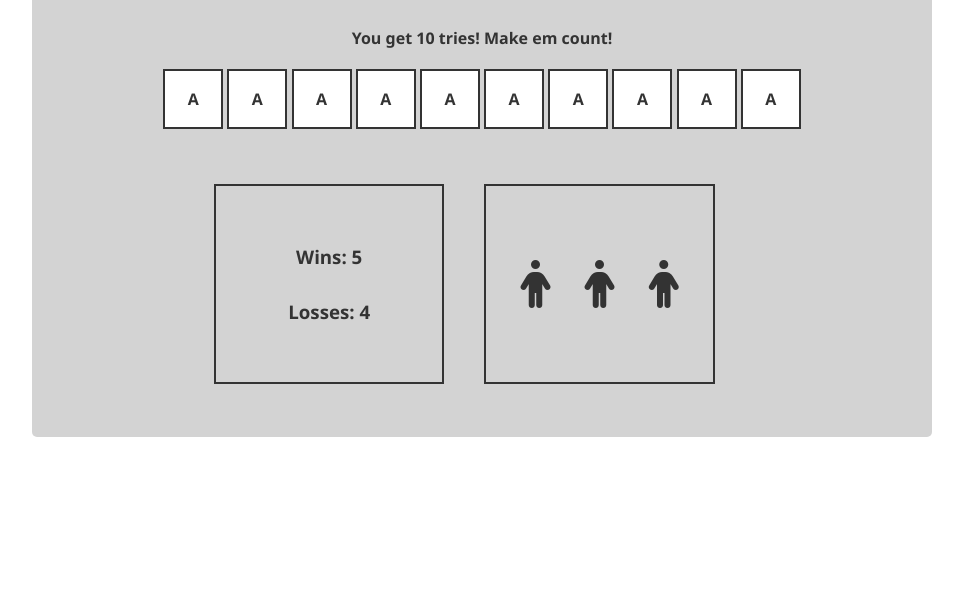
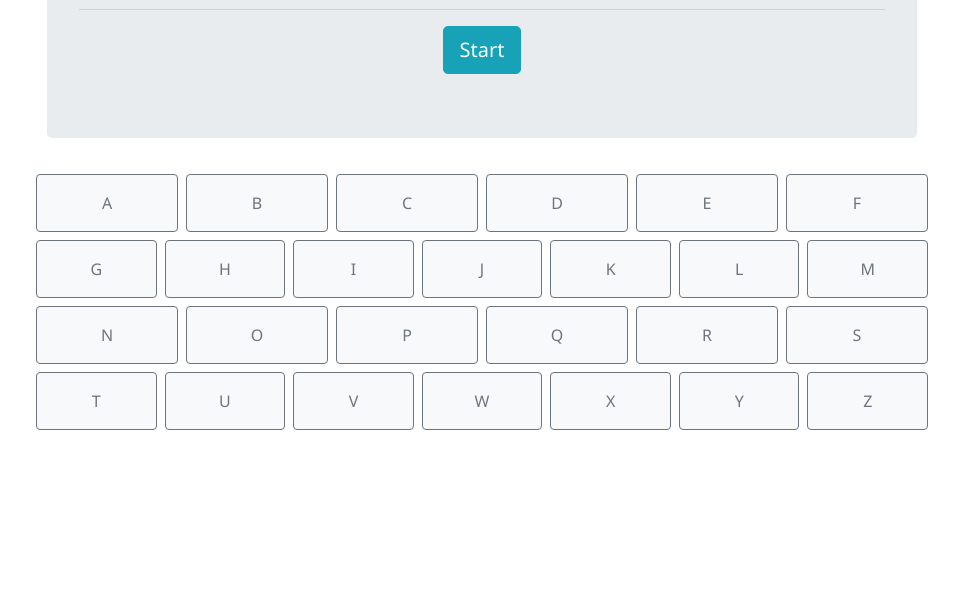
Before and after one commit to DevMike42/Hangman, a plain HTML site: page index.html in a window 1280 px wide. Shown: the part 206-800 px from the top of the page, without its empty margins (158-1121 px from the left). Drawn offline with nearby package versions, Linux system fonts and the light colour scheme.

Commit message:
Restarted UI using Bootstrap

```diff
--- a/index.html
+++ b/index.html
@@ -5,81 +5,200 @@
   <meta charset="UTF-8">
   <meta name="viewport" content="width=device-width, initial-scale=1.0">
   <meta http-equiv="X-UA-Compatible" content="ie=edge">
-
+  <!-- Font Awesome -->
+  <script src="https://kit.fontawesome.com/1e50ce9b0f.js" crossorigin="anonymous"></script>
+  <!-- Bootstrap CSS -->
+  <link rel="stylesheet" href="https://stackpath.bootstrapcdn.com/bootstrap/4.4.1/css/bootstrap.min.css"
+    integrity="sha384-Vkoo8x4CGsO3+Hhxv8T/Q5PaXtkKtu6ug5TOeNV6gBiFeWPGFN9MuhOf23Q9Ifjh" crossorigin="anonymous">
+  <!-- Custom CSS -->
   <link rel="stylesheet" href="assets/css/style.css">
-  <script src="https://kit.fontawesome.com/1e50ce9b0f.js" crossorigin="anonymous"></script>
-
   <title>Hangman</title>
 </head>
 
 <body>
-  <header id="header-main">
-    <h1>Nacho Libre Hangman Game</h1>
-  </header>
-  <div id="game-window" class="container">
-    <section id="directions">
-      <p>Click the start button below to begin the game and flaunt your knowledge of the greatest movie ever, Nacho
-        Libre!</p>
-    </section>
-    <section id="game-box">
-      <div class="word-box">
-        <h2 id="current-word">_ _ _ _ _</h2>
+
+  <div class="container">
+
+    <div class="jumbotron text-center">
+      <h1 class="display-4">Hangman Game</h1>
+      <p class="lead">Lorem, ipsum dolor sit amet consectetur adipisicing elit. Quia aperiam atque placeat repellat
+        delectus exercitationem. Quaerat repellat omnis alias ipsum.</p>
+      <hr>
+      <a href="#" class="btn btn-info btn-lg">Start</a>
     </div>
-      <div id="game-values">
-        <h4>You get 10 tries! Make em count!</h4>
-        <div class="chosen-letters">
-          <div class="guess-box" id="box1">
-            <h4>A</h4>
+
+    <section id="letters" class="m-auto">
+      <div class="row">
+        <div class="col-2 text-center m-0 p-1">
+          <a href="#" class="btn btn-secondary w-100 p-3 bg-light border rounded border-secondary">
+            <span class="text-secondary">A</span>
+          </a>
         </div>
-          <div class="guess-box" id="box2">
-            <h4>A</h4>
+        <div class="col-2 text-center m-0 p-1">
+          <a href="#" class="btn btn-secondary w-100 p-3 bg-light border rounded border-secondary">
+            <span class="text-secondary">B</span>
+          </a>
         </div>
-          <div class="guess-box" id="box3">
-            <h4>A</h4>
+        <div class="col-2 text-center m-0 p-1">
+          <a href="#" class="btn btn-secondary w-100 p-3 bg-light border rounded border-secondary">
+            <span class="text-secondary">C</span>
+          </a>
         </div>
-          <div class="guess-box" id="box4">
-            <h4>A</h4>
+        <div class="col-2 text-center m-0 p-1">
+          <a href="#" class="btn btn-secondary w-100 p-3 bg-light border rounded border-secondary">
+            <span class="text-secondary">D</span>
+          </a>
         </div>
-          <div class="guess-box" id="box5">
-            <h4>A</h4>
+        <div class="col-2 text-center m-0 p-1">
+          <a href="#" class="btn btn-secondary w-100 p-3 bg-light border rounded border-secondary">
+            <span class="text-secondary">E</span>
+          </a>
         </div>
-          <div class="guess-box" id="box6">
-            <h4>A</h4>
-          </div>
-          <div class="guess-box" id="box7">
-            <h4>A</h4>
-          </div>
-          <div class="guess-box" id="box8">
-            <h4>A</h4>
-          </div>
-          <div class="guess-box" id="box9">
-            <h4>A</h4>
-          </div>
-          <div class="guess-box" id="box10">
-            <h4>A</h4>
+        <div class="col-2 text-center m-0 p-1">
+          <a href="#" class="btn btn-secondary w-100 p-3 bg-light border rounded border-secondary">
+            <span class="text-secondary">F</span>
+          </a>
         </div>
       </div>
-        <div id="game-data">
-          <div class="game-data-box">
-            <div class="box-content">
-              <h3>Wins: <span id="wins">5</span></h3>
-              <h3>Losses: <span id="losses">4</span></h3>
+
+      <div class="row">
+        <div class="col text-center m-0 p-1">
+          <a href="#" class="btn btn-secondary w-100 p-3 bg-light border rounded border-secondary">
+            <span class="text-secondary">G</span>
+          </a>
+        </div>
+        <div class="col text-center m-0 p-1">
+          <a href="#" class="btn btn-secondary w-100 p-3 bg-light border rounded border-secondary">
+            <span class="text-secondary">H</span>
+          </a>
+        </div>
+        <div class="col text-center m-0 p-1">
+          <a href="#" class="btn btn-secondary w-100 p-3 bg-light border rounded border-secondary">
+            <span class="text-secondary">I</span>
+          </a>
+        </div>
+        <div class="col text-center m-0 p-1">
+          <a href="#" class="btn btn-secondary w-100 p-3 bg-light border rounded border-secondary">
+            <span class="text-secondary">J</span>
+          </a>
+        </div>
+        <div class="col text-center m-0 p-1">
+          <a href="#" class="btn btn-secondary w-100 p-3 bg-light border rounded border-secondary">
+            <span class="text-secondary">K</span>
+          </a>
+        </div>
+        <div class="col text-center m-0 p-1">
+          <a href="#" class="btn btn-secondary w-100 p-3 bg-light border rounded border-secondary">
+            <span class="text-secondary">L</span>
+          </a>
+        </div>
+        <div class="col text-center m-0 p-1">
+          <a href="#" class="btn btn-secondary w-100 p-3 bg-light border rounded border-secondary">
+            <span class="text-secondary">M</span>
+          </a>
         </div>
       </div>
-          <div class="game-data-box">
-            <div class="lives-box">
-              <div class="box-content">
-                <i id="life1" class="fas fa-male fa-3x"></i>
-                <i id="life2" class="fas fa-male fa-3x"></i>
-                <i id="life3" class="fas fa-male fa-3x"></i>
+
+      <div class="row">
+        <div class="col-2 text-center m-0 p-1">
+          <a href="#" class="btn btn-secondary w-100 p-3 bg-light border rounded border-secondary">
+            <span class="text-secondary">N</span>
+          </a>
+        </div>
+        <div class="col-2 text-center m-0 p-1">
+          <a href="#" class="btn btn-secondary w-100 p-3 bg-light border rounded border-secondary">
+            <span class="text-secondary">O</span>
+          </a>
+        </div>
+        <div class="col-2 text-center m-0 p-1">
+          <a href="#" class="btn btn-secondary w-100 p-3 bg-light border rounded border-secondary">
+            <span class="text-secondary">P</span>
+          </a>
+        </div>
+        <div class="col-2 text-center m-0 p-1">
+          <a href="#" class="btn btn-secondary w-100 p-3 bg-light border rounded border-secondary">
+            <span class="text-secondary">Q</span>
+          </a>
+        </div>
+        <div class="col-2 text-center m-0 p-1">
+          <a href="#" class="btn btn-secondary w-100 p-3 bg-light border rounded border-secondary">
+            <span class="text-secondary">R</span>
+          </a>
+        </div>
+        <div class="col-2 text-center m-0 p-1">
+          <a href="#" class="btn btn-secondary w-100 p-3 bg-light border rounded border-secondary">
+            <span class="text-secondary">S</span>
+          </a>
         </div>
       </div>
+
+      <div class="row">
+        <div class="col text-center m-0 p-1">
+          <a href="#" class="btn btn-secondary w-100 p-3 bg-light border rounded border-secondary">
+            <span class="text-secondary">T</span>
+          </a>
+        </div>
+        <div class="col text-center m-0 p-1">
+          <a href="#" class="btn btn-secondary w-100 p-3 bg-light border rounded border-secondary">
+            <span class="text-secondary">U</span>
+          </a>
+        </div>
+        <div class="col text-center m-0 p-1">
+          <a href="#" class="btn btn-secondary w-100 p-3 bg-light border rounded border-secondary">
+            <span class="text-secondary">V</span>
+          </a>
+        </div>
+        <div class="col text-center m-0 p-1">
+          <a href="#" class="btn btn-secondary w-100 p-3 bg-light border rounded border-secondary">
+            <span class="text-secondary">W</span>
+          </a>
+        </div>
+        <div class="col text-center m-0 p-1">
+          <a href="#" class="btn btn-secondary w-100 p-3 bg-light border rounded border-secondary">
+            <span class="text-secondary">X</span>
+          </a>
+        </div>
+        <div class="col text-center m-0 p-1">
+          <a href="#" class="btn btn-secondary w-100 p-3 bg-light border rounded border-secondary">
+            <span class="text-secondary">Y</span>
+          </a>
+        </div>
+        <div class="col text-center m-0 p-1">
+          <a href="#" class="btn btn-secondary w-100 p-3 bg-light border rounded border-secondary">
+            <span class="text-secondary">Z</span>
+          </a>
         </div>
       </div>
+
   </div>
+
+
   </section>
-  </div>
+
+
+
+  <!-- JQuery (Full Version / Minified) -->
+  <script src="https://code.jquery.com/jquery-3.4.1.min.js"
+    integrity="sha256-CSXorXvZcTkaix6Yvo6HppcZGetbYMGWSFlBw8HfCJo=" crossorigin="anonymous"></script>
+  <!-- Bootstrap Popper JS -->
+  <script src="https://stackpath.bootstrapcdn.com/bootstrap/4.4.1/js/bootstrap.min.js"
+    integrity="sha384-wfSDF2E50Y2D1uUdj0O3uMBJnjuUD4Ih7YwaYd1iqfktj0Uod8GCExl3Og8ifwB6"
+    crossorigin="anonymous"></script>
+  <!-- Bootstrap JS -->
+  <script src="https://cdn.jsdelivr.net/npm/popper.js@1.16.0/dist/umd/popper.min.js"
+    integrity="sha384-Q6E9RHvbIyZFJoft+2mJbHaEWldlvI9IOYy5n3zV9zzTtmI3UksdQRVvoxMfooAo"
+    crossorigin="anonymous"></script>
+  <script src="https://stackpath.bootstrapcdn.com/bootstrap/4.4.1/js/bootstrap.min.js"
+    integrity="sha384-wfSDF2E50Y2D1uUdj0O3uMBJnjuUD4Ih7YwaYd1iqfktj0Uod8GCExl3Og8ifwB6"
+    crossorigin="anonymous"></script>
+  <!-- Local JS -->
   <script src="assets/js/app.js"></script>
+
+  <!-- Custom JS -->
+  <script>
+    // Get the current year for the copyright
+    $('#year').text(new Date().getFullYear());
+  </script>
 </body>
 
 </html>
```
Lines whose indentation alone changed are shown as unchanged.
